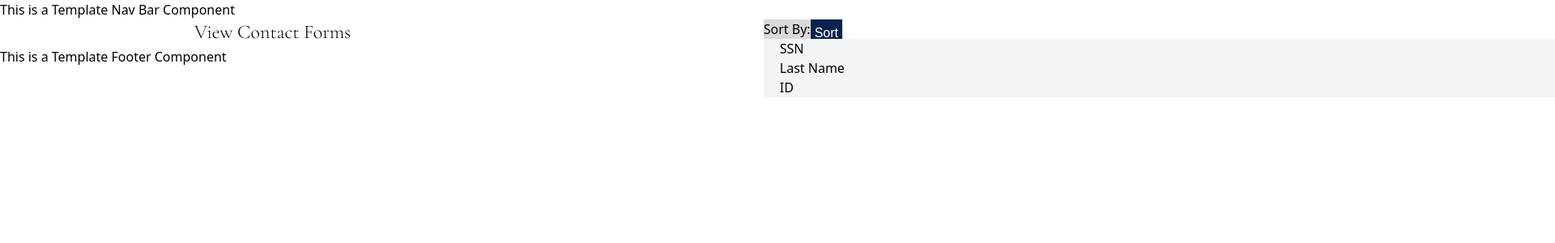
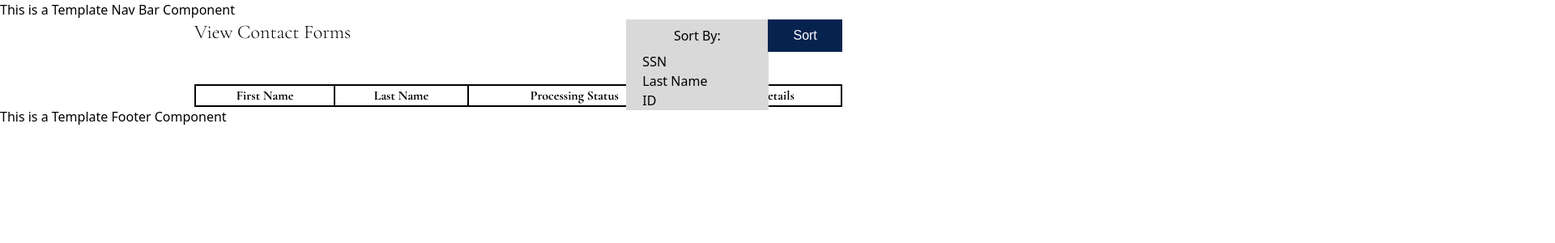
Before and after one commit to UTDallasEPICS/manos-unidas-for-autismo, a Nuxt app: page /ViewContactForms in a window 1280 px wide. Both pictures are taken after a click on the button "Sort By:". Shown: the top 300 px of the page at 81% size, 1920 px wide, since content can reach past the window. Built offline with nearby package versions, Linux system fonts and the light colour scheme; a web font is replaced by a local one.

Commit message:
changes to the page display

```diff
--- a/pages/ViewContactForms.vue
+++ b/pages/ViewContactForms.vue
@@ -1,34 +1,65 @@
 <template>
 	<div class="flex h-auto justify-center">
-		<div class="flex w-4/5 justify-between md:w-200">
+		<div class="flex flex-col gap-10">
+			<div
+				class="flex w-4/5 flex-col justify-between md:w-200 md:flex-row"
+			>
 				<div class="cormorant-garamond">
 					<h1 class="text-2xl">View Contact Forms</h1>
 				</div>
-			<div class="flex flex-row">
-				<Listbox v-model="sortBy" as="div" class="contactFormListbox">
+				<div class="flex w-full flex-row md:w-1/3">
+					<Listbox v-model="sortBy" as="div" class="w-2/3 md:w-66">
 						<div>
-						<ListboxButton class="contactFormListboxButton">{{
-							sortBy == "" ? "Sort By:" : "Sort By: " + sortBy
-						}}</ListboxButton>
+							<ListboxButton
+								class="bg-color2 w-full cursor-pointer py-2"
+								>{{
+									sortBy == ""
+										? "Sort By:"
+										: "Sort By: " + sortBy
+								}}</ListboxButton
+							>
 							<ListboxOptions
 								as="div"
-							class="contactFormListboxOptions absolute"
+								class="bg-color2 absolute w-91/200 md:w-44"
 							>
 								<ListboxOption
 									as="div"
-								class="contactFormListboxOption"
+									class="bg-color2 w-full cursor-pointer px-5 hover:bg-blue-500"
 									v-for="(option, index) in sortOptions"
 									:key="index"
 									:value="option"
 								>
-								<div class="px-5">
+									<div class="">
 										{{ option }}
 									</div>
 								</ListboxOption>
 							</ListboxOptions>
 						</div>
 					</Listbox>
-				<button class="manosSubmit">Sort</button>
+					<button @click="getPatients" class="manosSubmit w-1/2">
+						Sort
+					</button>
+				</div>
+			</div>
+			<div>
+				<table
+					class="cormorant-garamond w-full border-collapse border-2 border-b-black"
+				>
+					<tr class="border-collapse border-2 border-b-black">
+						<th class="border-collapse border-2 border-b-black">
+							First Name
+						</th>
+						<th class="border-collapse border-2 border-b-black">
+							Last Name
+						</th>
+						<th class="border-collapse border-2 border-b-black">
+							Processing Status
+						</th>
+						<th class="border-collapse border-2 border-b-black">
+							More Details
+						</th>
+					</tr>
+				</table>
 			</div>
 		</div>
 	</div>
@@ -52,6 +83,7 @@ import { $fetch } from "ofetch";
 // const users = await prisma.contactForm.findMany();
 // console.log(users);
 
+async function getPatients() {
 	try {
 		const response = await $fetch("/api/contactForm/viewForm", {
 			method: "GET",
@@ -63,7 +95,9 @@ try {
 		if (response == null || !response) {
 			throw new Error("Could not submit form");
 		}
+		return "hi";
 	} catch {
 		console.log("Could not submit form");
 	}
+}
 </script>
```
Also changed, not shown: 1 other file (tests, documents, lock files or other folders). Lines whose indentation alone changed are shown as unchanged.
